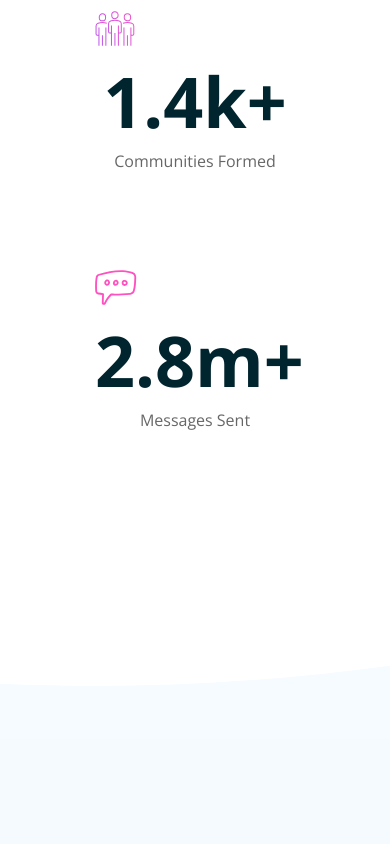
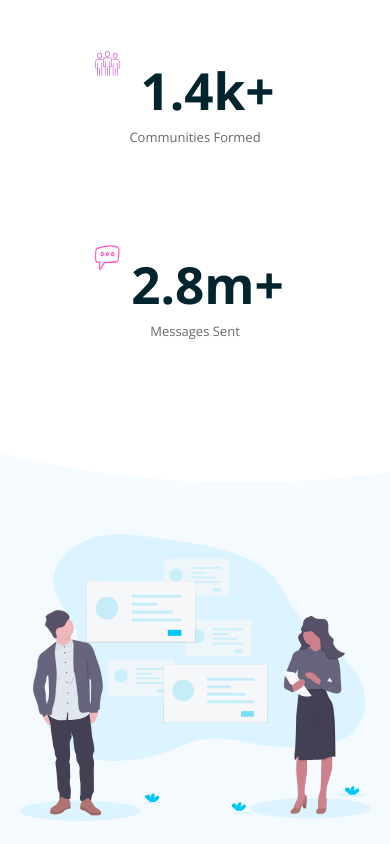
Before and after one commit to AhmedReda958/Huddle, a plain HTML site: page index.html in a window 390 px wide. Shown: the part 920-1764 px from the top of the page. Drawn offline with nearby package versions, Linux system fonts and the light colour scheme.

Commit message:
Add files via upload

```diff
--- a/css/style.css
+++ b/css/style.css
@@ -31,7 +31,7 @@ button {
   box-shadow: 0px 4px 10px rgba(0, 0, 0, 30%);
 }
 .action:hover {
-  transition: .5s all;
+
   background-color: hsl(322, 100%, 64%);
   margin-top: 49px;
   margin-bottom: 51px;
@@ -54,11 +54,11 @@ header button {
   width: 150px;
   font-size: 20px;
   /* font-weight: 500; */
-  box-shadow: 0px 0px 10px 0px hsl(322, 100%, 80%);
+  box-shadow: 0px 0px 2px 0px hsl(322, 100%, 80%);
 }
 header button:hover {
   transition: .5s all;
-  box-shadow: 0px 0px 30px 0px hsl(322, 100%, 80%);
+  box-shadow: 0px 0px 5px 0px hsl(322, 100%, 80%);
 
 
 }
@@ -67,7 +67,7 @@ header img {
 }
 /* main-section */
 .main-sction {
-  margin-top: 100px;
+  margin-top: 150px;
   text-align: center;
 }
 .main-sction .container {
@@ -114,9 +114,7 @@ header img {
 .blue {
   background-color: hsl(207, 100%, 98%);
 }
-.sec {
-  padding: 70px 0;
-}
+
 .sec .container {
   display: flex;
   align-items: center;
@@ -175,7 +173,7 @@ header img {
 footer {
   color: #fff;
   background-color: hsl(192, 100%, 9%);
-  padding: 100px 0;
+  padding: 60px 0 ;
 }
 footer .container {
   display: flex;
@@ -267,14 +265,17 @@ footer .news-form button:hover {
 
 @media only screen and (max-width: 768px) {
   .bg-1{
+    height: 100px;
     background: url(../images/bg-section-bottom-mobile-1.svg) no-repeat;
   background-size: cover;
   }
   .bg-2{
+    height: 100px;
     background: url(../images/bg-section-bottom-mobile-2.svg) no-repeat;
   background-size: cover;
   }
   .bg-3{
+    height: 100px;
     background: url(../images/bg-footer-top-mobile.svg) no-repeat;
   background-size: cover;
   }
@@ -283,10 +284,23 @@ footer .news-form button:hover {
   .main-sction h2 {
     font-size: 40px;
   }
+  .main-sction .counter {
+    margin: 20px auto;
+  }
+  .main-sction .counter h2{
+    font-size: 3.2rem;
+  }
+  .main-sction .counter img {
+    width: 25px;
+    height: 25px;
+  }
+  .main-sction .counter p{
+    font-size: 13px;
+  }
 .sec .item {
   width: 100%;
   text-align: center;
-  padding: 60px 0;
+  padding: 25px 0;
 }
 .sec p{
   margin: auto;
```
